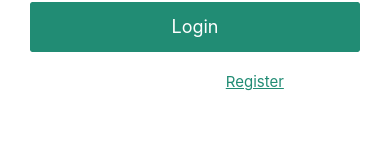
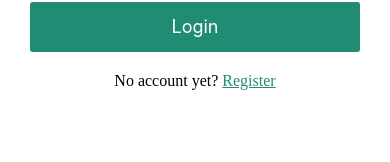
Before and after one commit to I-am-abdulazeez/TrackBank, a React Native app: screen /Login in a window 390 px wide. Shown: the part 464-626 px from the top of the page. Built offline with nearby package versions, Linux system fonts and the light colour scheme.

Commit message:
chore(ui): Login Screen mockup

```diff
--- a/src/screens/Login/index.tsx
+++ b/src/screens/Login/index.tsx
@@ -64,13 +64,18 @@ const LoginScreen = () => {
           </View>
 
           <View style={{ marginTop: 20 }}>
-            <Text style={Styles.noAccounText}>
+            <Text
+              style={{
+                ...Styles.noAccountText,
+                color: isDark ? 'white' : '#000',
+              }}>
               No account yet?{' '}
               <Text
                 onPress={() => navigate('Register')}
                 style={{
                   color: theme.colors.primary,
                   textDecorationLine: 'underline',
+                  fontFamily: FONTS.medium,
                 }}>
                 Register
               </Text>
@@ -120,9 +125,9 @@ const Styles = StyleSheet.create({
     marginBottom: 40,
     marginLeft: 8,
   },
-  noAccounText: {
+  noAccountText: {
     textAlign: 'center',
-    color: 'white',
-    fontSize: 15,
+    fontSize: 16,
+    fontFamily: FONTS.medium,
   },
 });
```
